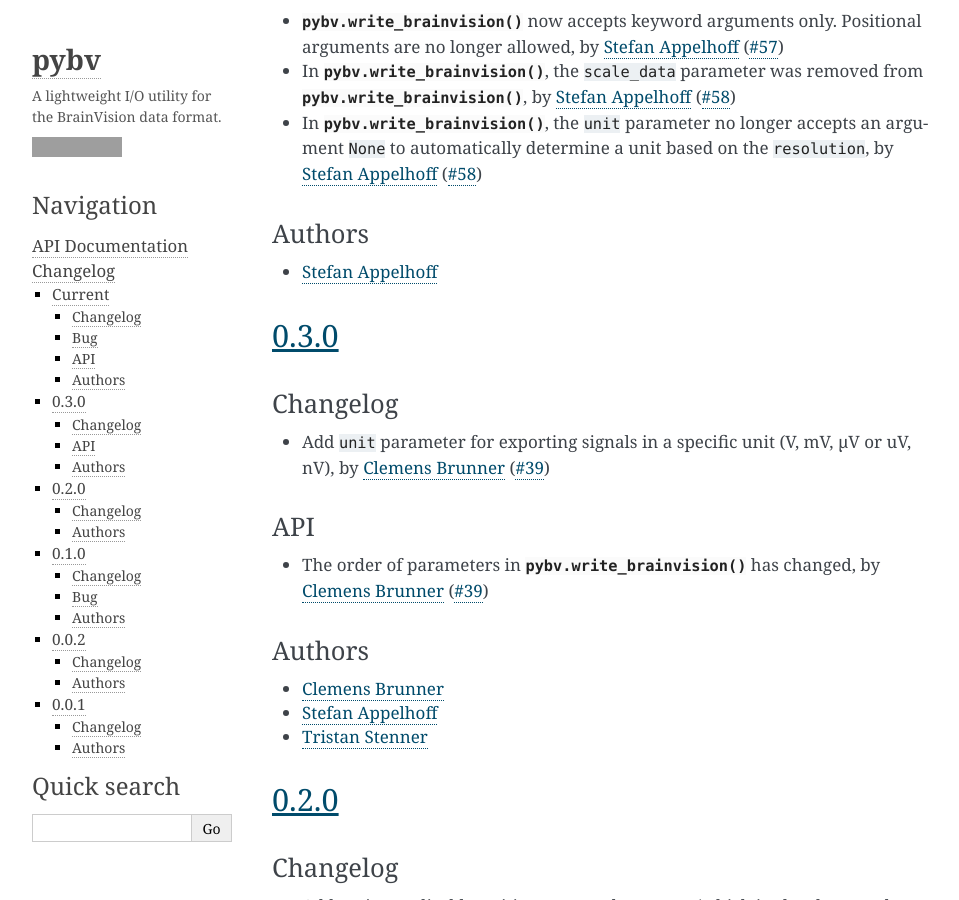
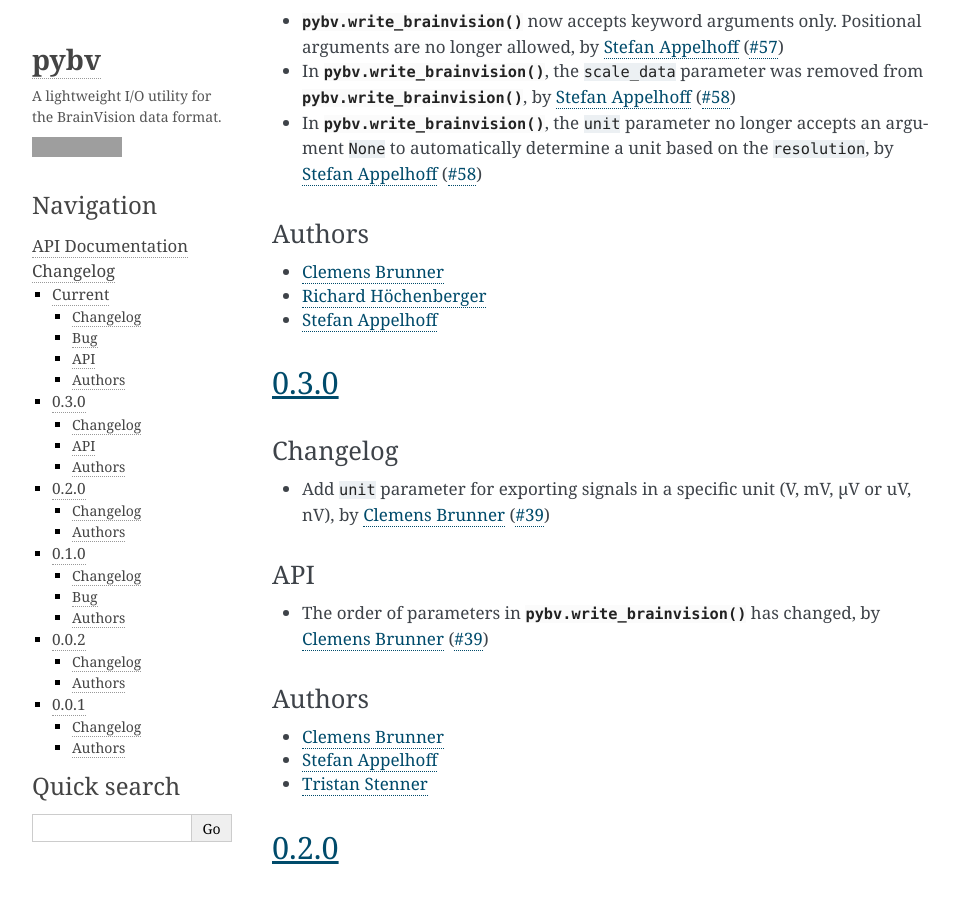
Before and after one commit to bids-standard/pybv, a Sphinx documentation site: the page built from docs/changelog.rst, in a window 1280 px wide and 900 px high, scrolled down 1015 px. Shown: the whole window, without its empty margins (148-1107 px from the left). Built offline with Sphinx 7.4.7, drawn with Linux system fonts in a browser that asks for light colours; grey boxes are pictures that could not be loaded.

Commit message:
add @cbrnr and @hoechenberger as coauthors for this release

```diff
--- a/docs/changelog.rst
+++ b/docs/changelog.rst
@@ -34,6 +34,8 @@ API
 
 Authors
 ~~~~~~~
+- `Clemens Brunner`_
+- `Richard Höchenberger`_
 - `Stefan Appelhoff`_
 
 0.3.0
@@ -117,3 +119,4 @@ Authors
 .. _Tristan Stenner: https://github.com/tstenner
 .. _Phillip Alday: https://palday.bitbucket.io/
 .. _Clemens Brunner: https://cbrnr.github.io/
+.. _Richard Höchenberger: https://hoechenberger.net/
```
